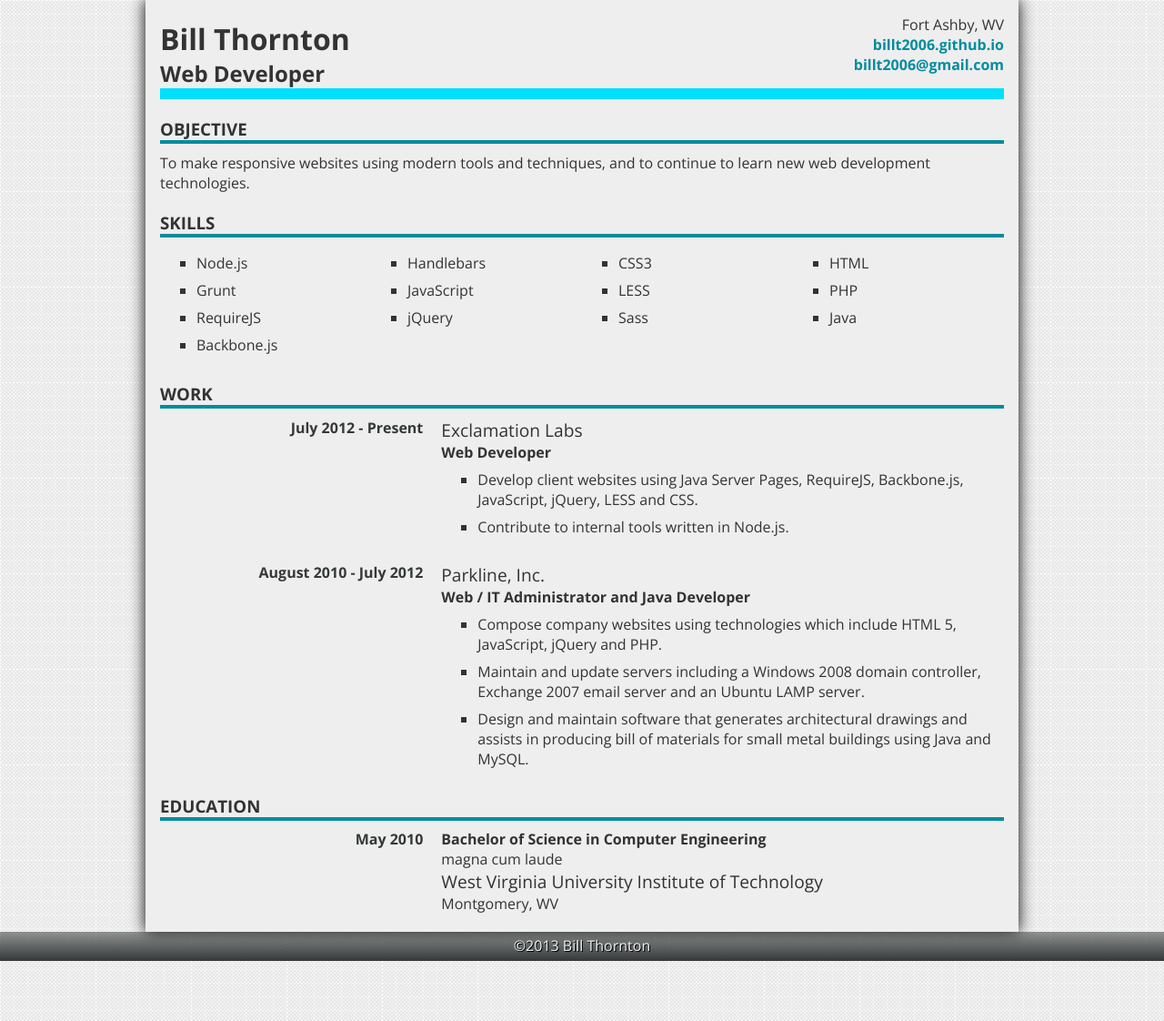
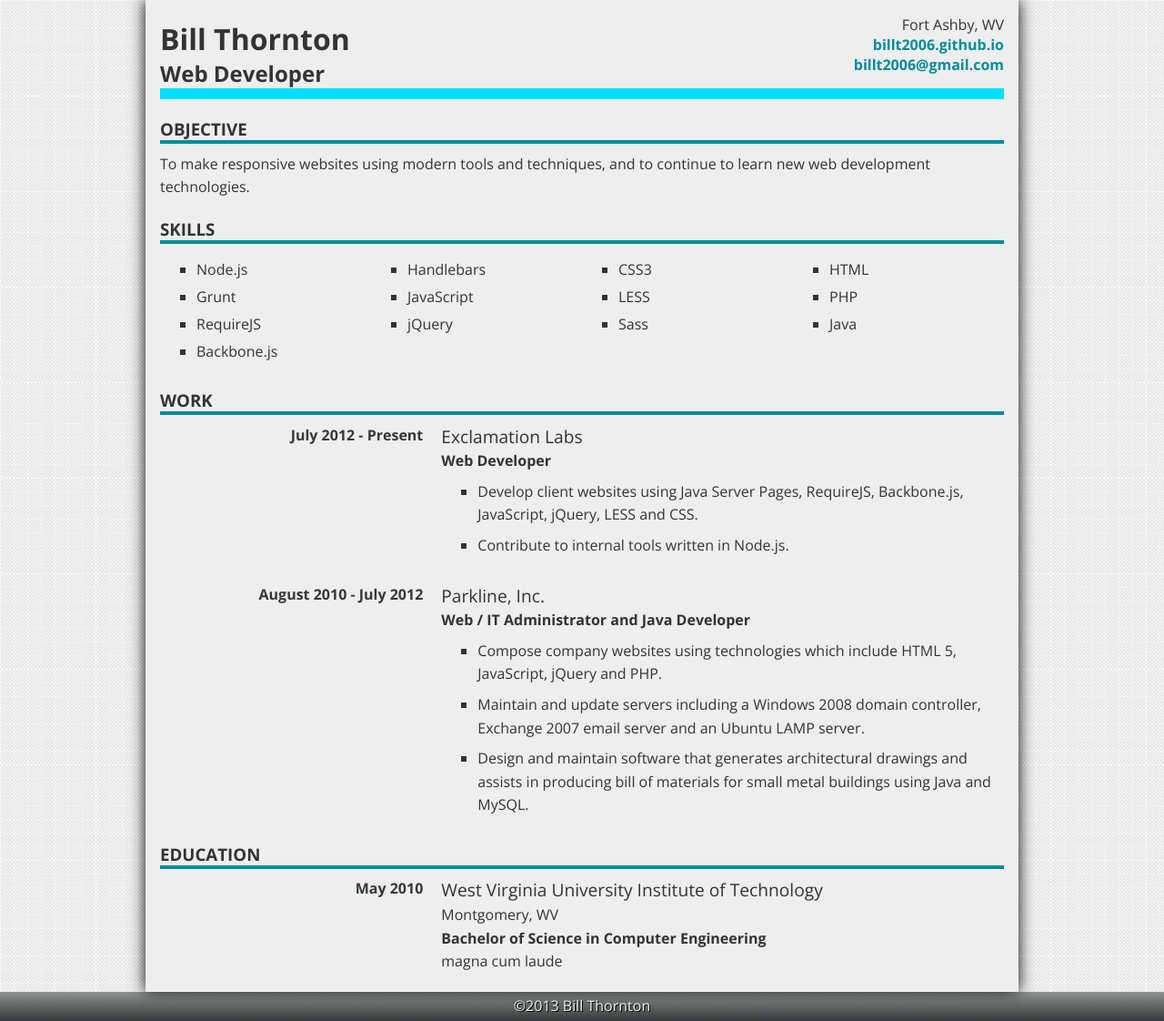
Before and after one commit to billt2006/billt2006.github.io, a Jekyll site: the page built from resume/index.html, in a window 1280 px wide. Shown: the whole page at 91% size. Built offline with Jekyll 4.4.1, drawn with Linux system fonts in a browser that asks for light colours.

Commit message:
Set line-height to improve readability in resume

```diff
--- a/resume/index.html
+++ b/resume/index.html
@@ -19,7 +19,7 @@
 		</div>
 
 		<h3 class="section-title">Objective</h3>
-		<div class="grid">
+		<div class="grid objective">
 			To make responsive websites using modern tools and techniques,
 			and to continue to learn new web development technologies.
 		</div>
@@ -58,7 +58,7 @@
 		</div>
 
 		<h3 class="section-title">Work</h3>
-		<div class="grid">
+		<div class="grid work">
 			<div class="col-1-3 text-right">
 				<span class="date">July 2012 - Present</span>
 			</div>
@@ -75,7 +75,7 @@
 				</ul>
 			</div>
 		</div>
-		<div class="grid">
+		<div class="grid work">
 			<div class="col-1-3 text-right">
 				<span class="date">August 2010 - July&nbsp;2012</span>
 			</div>
@@ -99,15 +99,15 @@
 		</div>
 
 		<h3 class="section-title">Education</h3>
-		<div class="grid">
+		<div class="grid school">
 			<div class="col-1-3 text-right">
 				<span class="date">May 2010</span>
 			</div>
 			<div class="col-2-3">
-				<span class="title">Bachelor of Science in Computer&nbsp;Engineering</span>
+				<span class="company">West Virginia University Institute&nbsp;of&nbsp;Technology</span>
+				<br>Montgomery, WV
+				<br><span class="title">Bachelor of Science in Computer&nbsp;Engineering</span>
 				<br>magna cum laude
-				<br><span class="company">West Virginia University Institute&nbsp;of&nbsp;Technology</span>
-				<br>Montgomery, WV
 			</div>
 		</div>
 	</div>
```
Also changed, not shown: sass/_bones.scss (+10 -0 lines), css/main.css.
